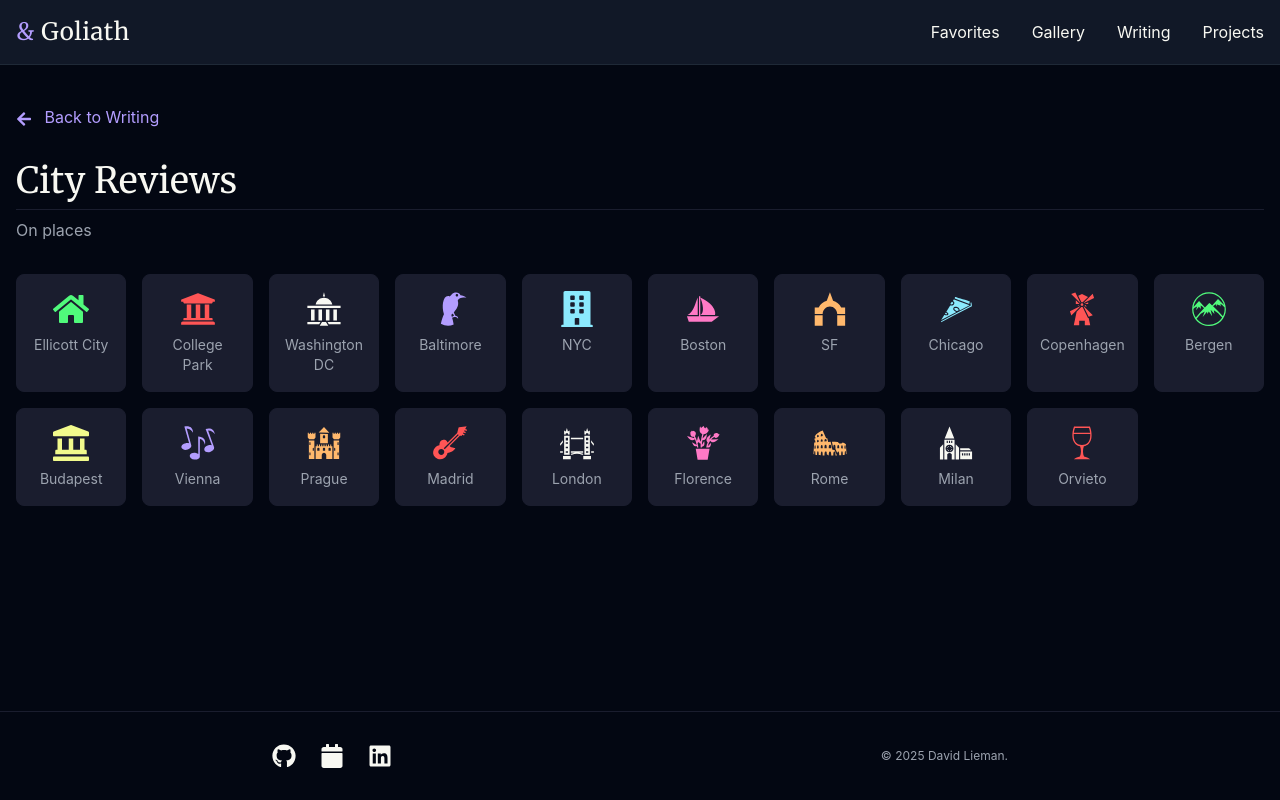
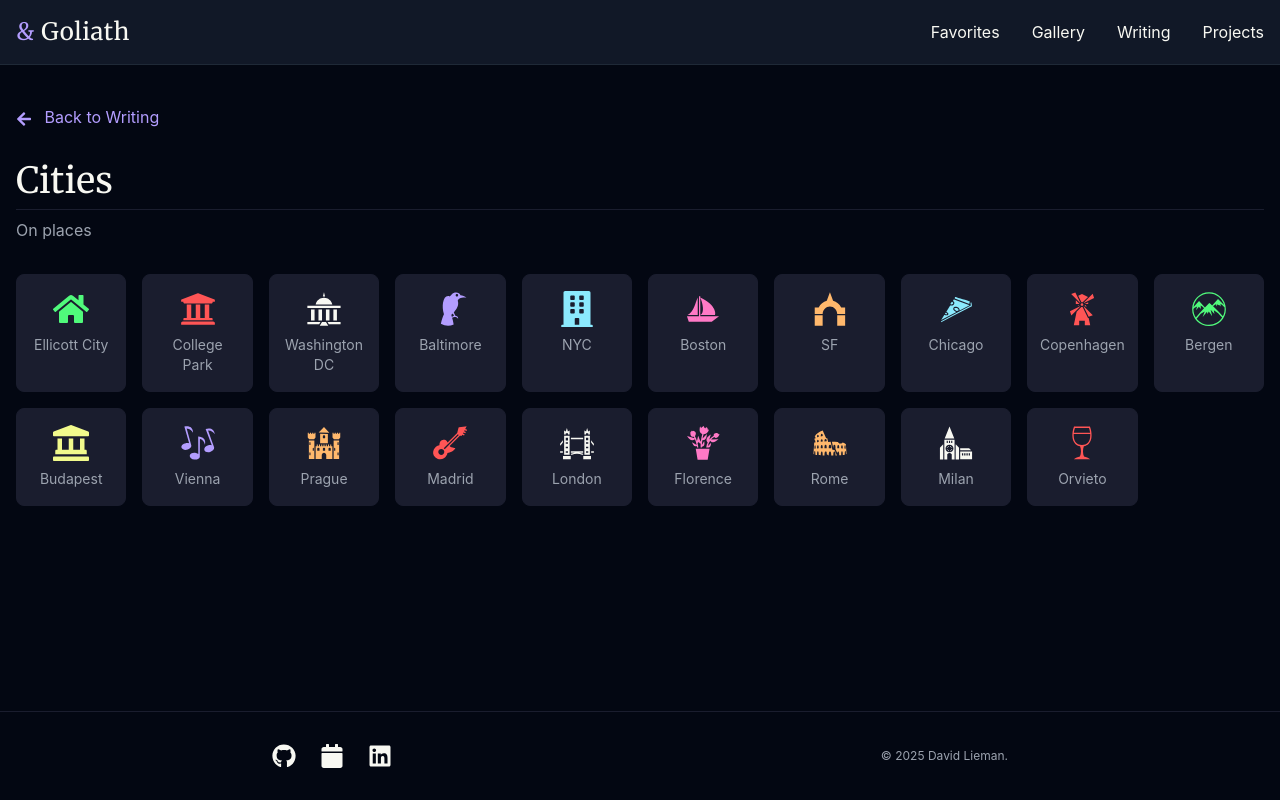
Before and after one commit to David3748/AndGoliath, a Next.js app: page /writing/Cities in a window 1280 px wide. Built offline with nearby package versions, Linux system fonts and the light colour scheme.

Commit message:
no reviews

```diff
--- a/src/pages/writing/Cities.tsx
+++ b/src/pages/writing/Cities.tsx
@@ -233,7 +233,7 @@ const CitiesPage: NextPage = () => {
         </div>
 
         <h1 className="text-3xl md:text-4xl font-serif mb-2 text-foreground border-b border-current-line pb-2 mt-8">
-          City Reviews
+          Cities
         </h1>
         <p className="text-gray-400 mb-8">On places</p>
 
```
